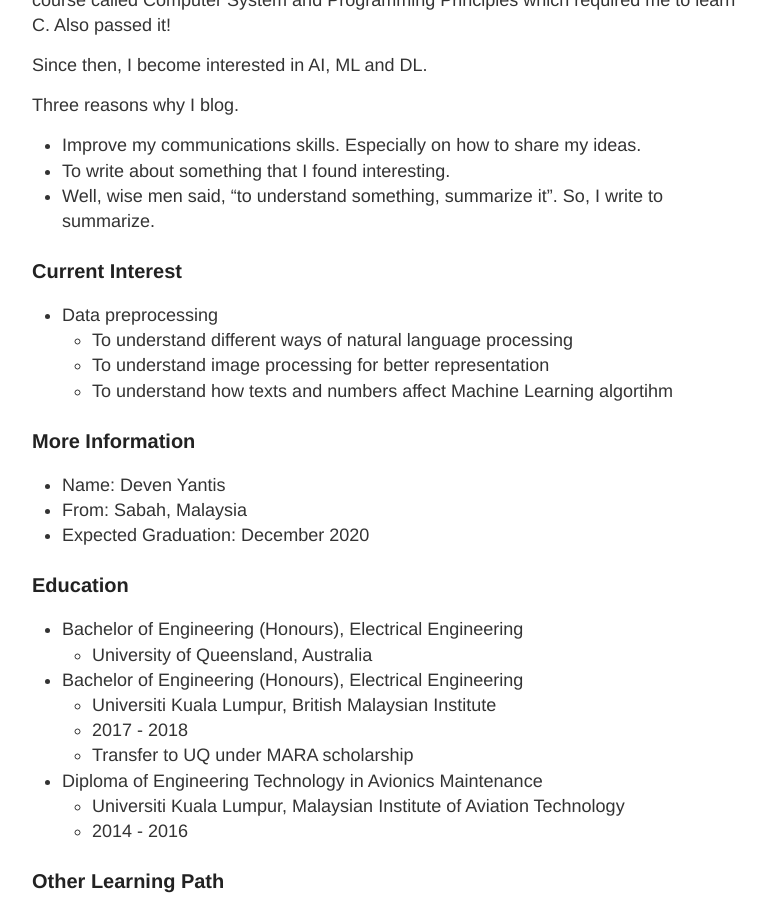
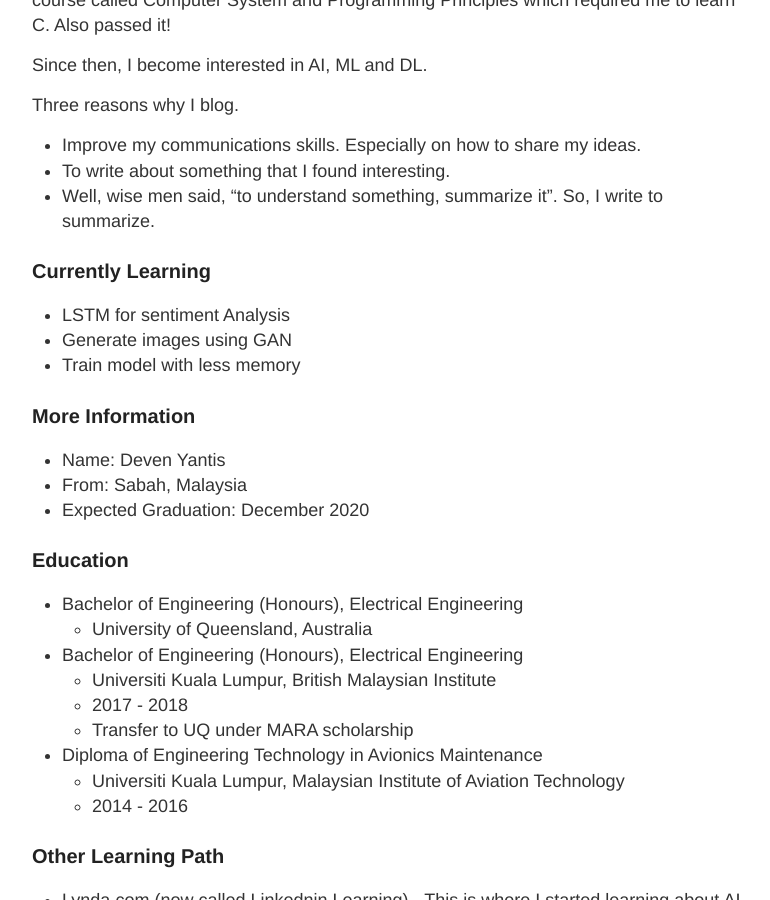
Before and after one commit to devennn/devennn.github.io, a Jekyll site: the page built from about.md, in a window 1280 px wide and 900 px high, scrolled down 315 px. Shown: the whole window, without its empty margins (248-1018 px from the left). Built offline with Jekyll 4.4.1, drawn with Linux system fonts in a browser that asks for light colours.

Commit message:
Update about.md

```diff
--- a/about.md
+++ b/about.md
@@ -13,11 +13,10 @@ Three reasons why I blog.
 - To write about something that I found interesting.
 - Well, wise men said, "to understand something, summarize it". So, I write to summarize.
 
-### Current Interest
-- Data preprocessing
-  - To understand different ways of natural language processing
-  - To understand image processing for better representation
-  - To understand how texts and numbers affect Machine Learning algortihm
+### Currently Learning
+- LSTM for sentiment Analysis
+- Generate images using GAN
+- Train model with less memory
 
 ### More Information
 
```
